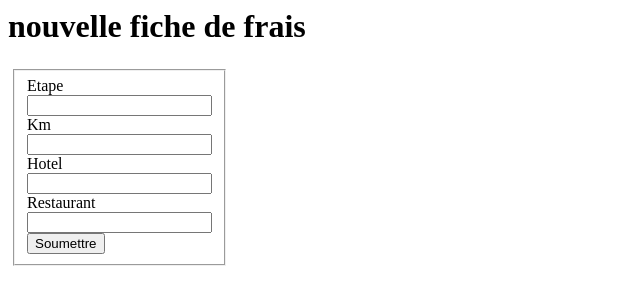
After one commit to Basile-Lequeux/AppliFrais-PHP, a PHP site: page /view/v_newfichefraisform.php in a window 1280 px wide. The commit adds this page. Shown: the top 305 px of the page, without its empty margins (0-640 px from the left). Run offline with PHP 8.4, Linux system fonts and the light colour scheme; tables that the repository leaves empty or names only in its code hold one stand-in row (values such as "Sample post").

Commit message:
frais au forfait fini

```diff
--- a/view/v_header.php
+++ b/view/v_header.php
@@ -7,6 +7,7 @@
 
     <!-- bootstrap -->
     <link rel="stylesheet" href="https://stackpath.bootstrapcdn.com/bootstrap/4.4.1/css/bootstrap.min.css" integrity="sha384-Vkoo8x4CGsO3+Hhxv8T/Q5PaXtkKtu6ug5TOeNV6gBiFeWPGFN9MuhOf23Q9Ifjh" crossorigin="anonymous">
+    <link href="//maxcdn.bootstrapcdn.com/bootstrap/3.3.0/css/bootstrap.min.css" rel="stylesheet" id="bootstrap-css">
     <!--  -->
     <title>Galaxy Swiss Bourdin</title>
 </head>
--- a/view/v_homevisiteur.php
+++ b/view/v_homevisiteur.php
@@ -1,7 +1,7 @@
 <div class='container'>
 
     <div class='row'>
-    <a class="btn btn-primary" href="index.php?session=fichefrais" role="button">Renseigner la fiche de frais du mois en cours</a>
+    <a class="btn btn-primary" href="index.php?session=fichefraisform&action=show" role="button">Renseigner la fiche de frais du mois en cours</a>
     </div>
 
 </div>
--- a/view/v_navbar.php
+++ b/view/v_navbar.php
@@ -6,13 +6,13 @@
   <div class="collapse navbar-collapse" id="navbarNav">
     <ul class="navbar-nav">
       <li class="nav-item active">
-        <a class="nav-link" href="#">Acceuil <span class="sr-only"></span></a>
+        <a class="nav-link" href="index.php">Acceuil <span class="sr-only"></span></a>
       </li>
       <li class="nav-item">
-        <a class="nav-link" href="#">Renseigner fiche frais</a>
+        <a class="nav-link" href="index.php?session=fichefraisform&action=show">Renseigner fiche frais</a>
       </li>
       <li class="nav-item">
-        <a class="nav-link" href="#">Consulter fiche frais</a>
+        <a class="nav-link" href="index.php?session=fichefrais">Consulter fiche frais</a>
       </li>
       <li class="nav-item">
         <a class="nav-link" href="controllers/c_logout.php">Se deconnecter</a>
--- /dev/null
+++ b/view/v_newfichefraisform.php
@@ -0,0 +1,54 @@
+<div class="container">
+<h1>nouvelle fiche de frais</h1>
+       <table class="table table-striped">
+          <tbody>
+             <tr>
+                <td colspan="1">
+                   <form class="well form-horizontal" role="form" method="post" action ="index.php?session=fichefraisform&action=submitnewform">
+                      <fieldset>
+                      <div class="form-group">
+                            <label class="col-md-4 control-label">Etape</label>
+                            <div class="col-md-8 inputGroupContainer">
+                            <div class="input-group">
+                            <span class="input-group-addon">
+                            <i class="glyphicon glyphicon-asterisk"></i>
+                            </span>
+                            <input id="frais" name="frais[ETP]" value="" class="form-control" required="true"></div>
+                            </div>
+                            <label class="col-md-4 control-label">Km</label>
+                            <div class="col-md-8 inputGroupContainer">
+                            <div class="input-group">
+                            <span class="input-group-addon">
+                            <i class="glyphicon glyphicon-asterisk"></i>
+                            </span>
+                            <input id="frais" name="frais[KM]" value="" class="form-control" required="true"></div>
+                            </div>
+                            <label class="col-md-4 control-label">Hotel</label>
+                            <div class="col-md-8 inputGroupContainer">
+                            <div class="input-group">
+                            <span class="input-group-addon">
+                            <i class="glyphicon glyphicon-asterisk"></i>
+                            </span>
+                            <input id="frais" name="frais[NUI]" value="" class="form-control" required="true"></div>
+                            </div>
+                            <label class="col-md-4 control-label">Restaurant</label>
+                            <div class="col-md-8 inputGroupContainer">
+                            <div class="input-group">
+                            <span class="input-group-addon">
+                            <i class="glyphicon glyphicon-asterisk"></i>
+                            </span>
+                            <input id="frais" name="frais[REP]" value="" class="form-control" required="true"></div>
+                            <button type="submit" class="btn btn-primary">Soumettre</button>
+                            </div>
+
+
+
+
+                         </div>
+                      </fieldset>
+                   </form>
+                </td>
+             </tr>
+          </tbody>
+       </table>
+    </div>
```
Also changed, not shown: controllers/c_fichefrais.php (+1 -8 lines), controllers/c_fichefraisform.php (added, +40 -0 lines), index.php (+11 -2 lines), models/model.php (+11 -3 lines), models/pdo.inc.php (+51 -4 lines), view/v_fichefrais.php (+8 -4 lines), view/v_fichefraisform.php (added, +37 -0 lines).
